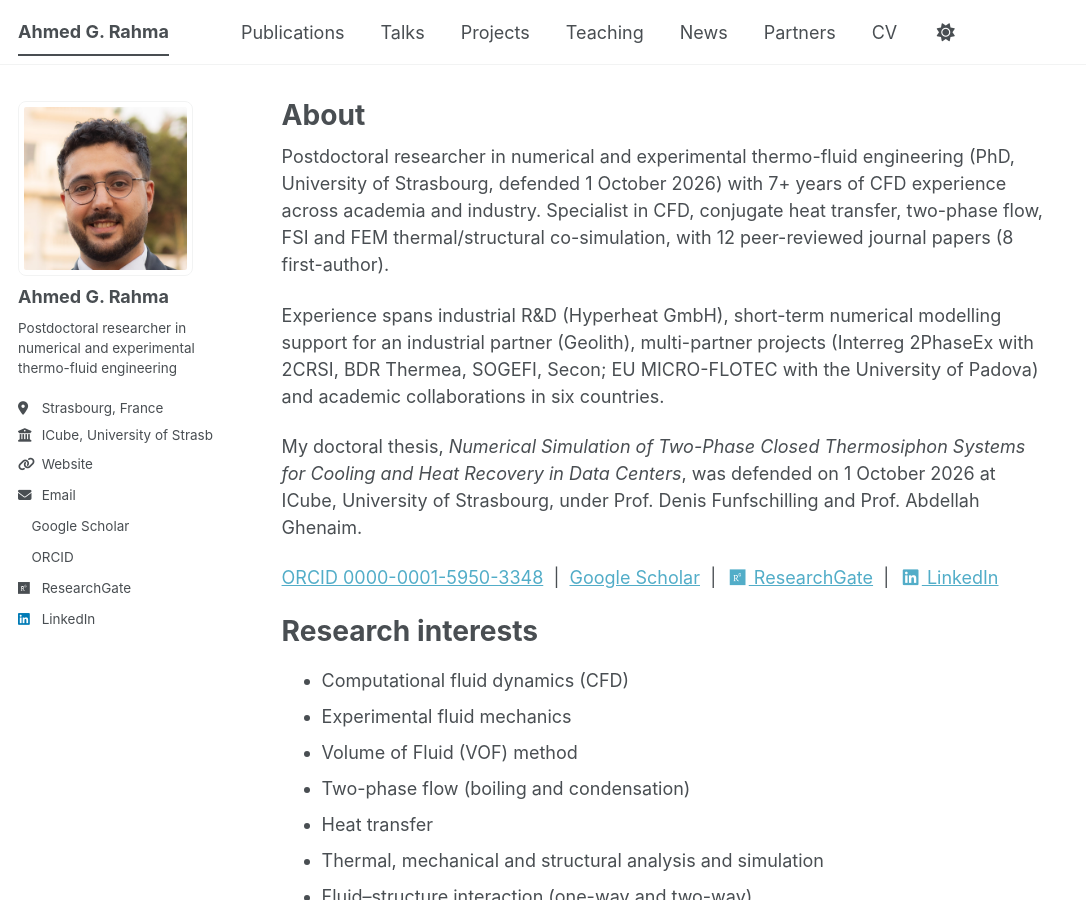
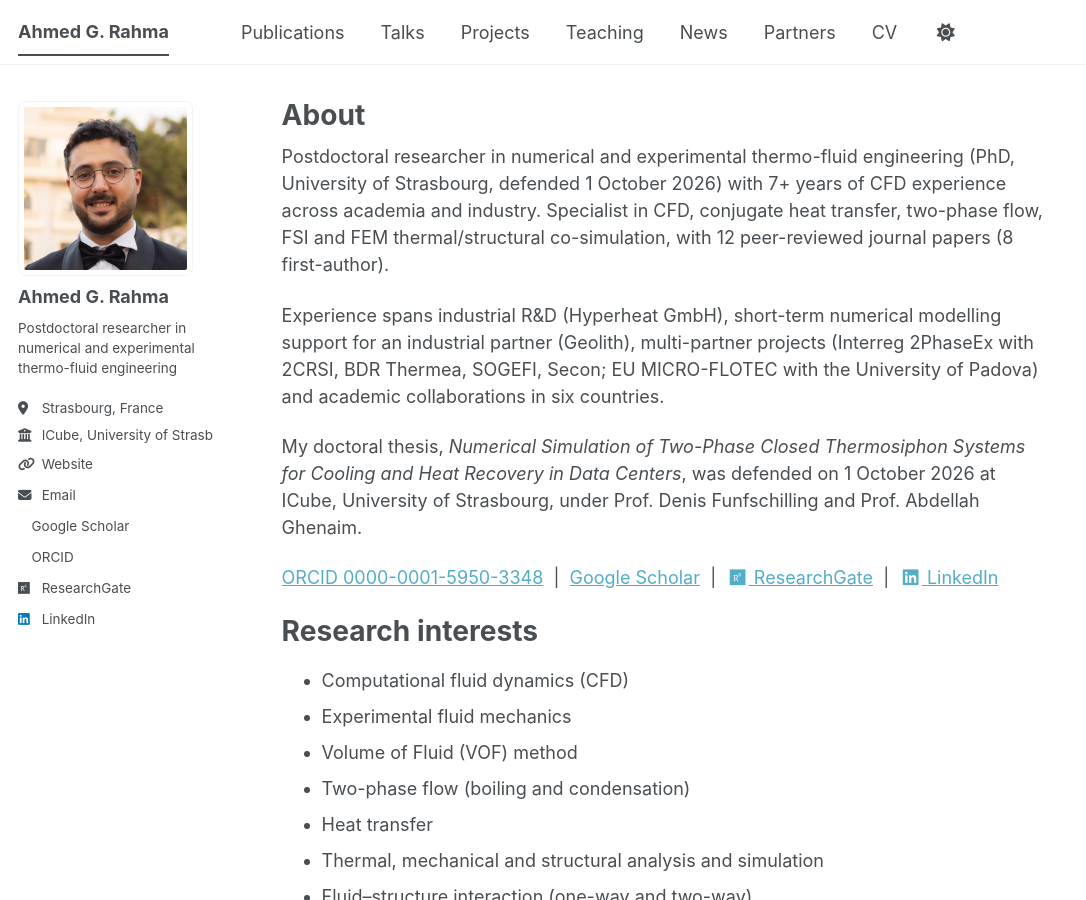
Before and after one commit to Ahmed-G-Rahma/Ahmed-G-Rahma.github.io, a Jekyll site: the page built from _pages/about.md, in a window 1280 px wide and 900 px high. Shown: the whole window, without its empty margins (0-1086 px from the left). Built offline with Jekyll 4.4.1, drawn with Linux system fonts in a browser that asks for light colours; a script bundle is joined from its source files by our own code; a style sheet for code colours, icons or effects is not loaded.

Commit message:
Update _config.yml

```diff
--- a/_config.yml
+++ b/_config.yml
@@ -23,7 +23,7 @@ repository               : "Ahmed-G-Rahma/Ahmed-G-Rahma.github.io"
 #               Additional customization can be done by editing /_includes/author-profile.html
 author:
   # Biographic information
-  avatar           : "profile.png"
+  avatar           : "profile-square.png"
   name             : "Ahmed G. Rahma"
   pronouns         : # example: "she/her"
   bio              : "Postdoctoral researcher in numerical and experimental thermo-fluid engineering"
```
